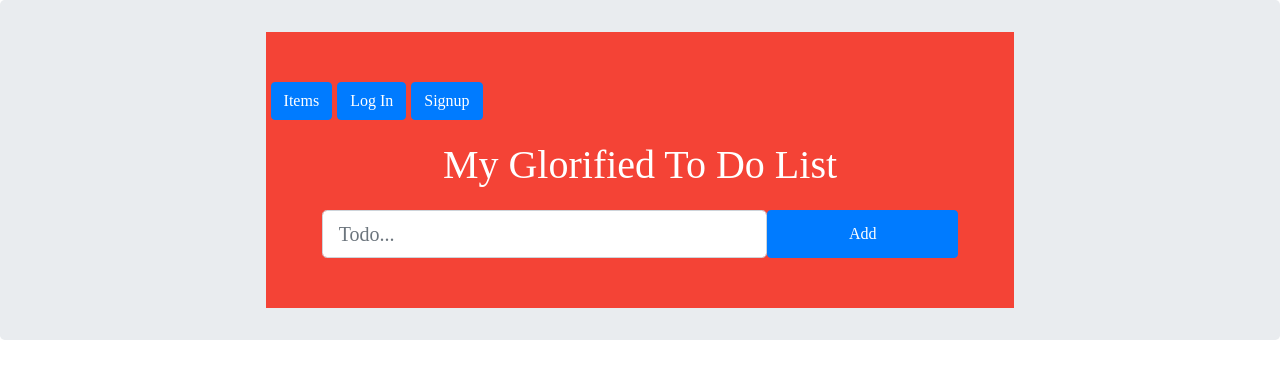
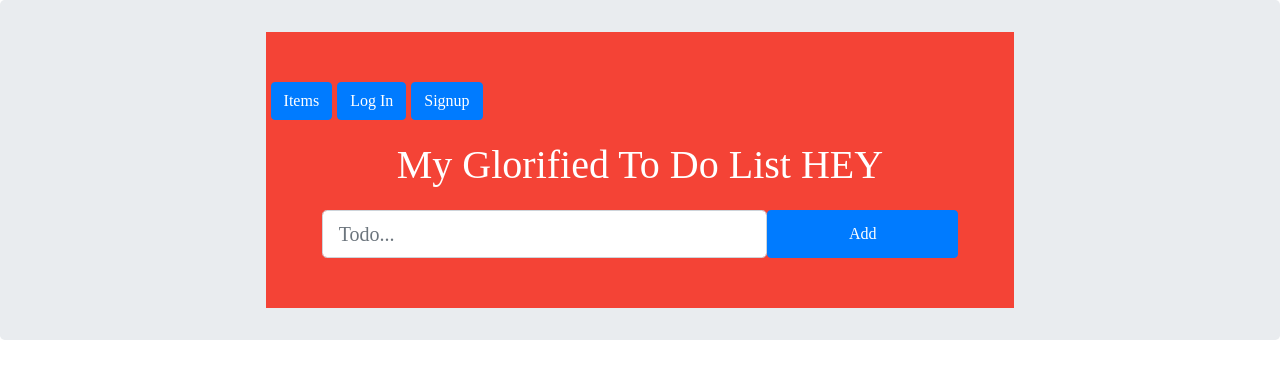
Before and after one commit to vilaj46/glorified-todo, a React (Create React App) app: page / in a window 1280 px wide. Shown: the top 378 px of the page. Built offline with nearby package versions, Linux system fonts and the light colour scheme.

Commit message:
testing deploy 1

```diff
--- a/src/components/Header/Header.js
+++ b/src/components/Header/Header.js
@@ -24,7 +24,7 @@ const Header = ({ authData, setInitialTodos }) => {
           )}
         </div>
       </nav>
-      <h1>My Glorified To Do List</h1>
+      <h1>My Glorified To Do List HEY</h1>
     </header>
   );
 };
```
